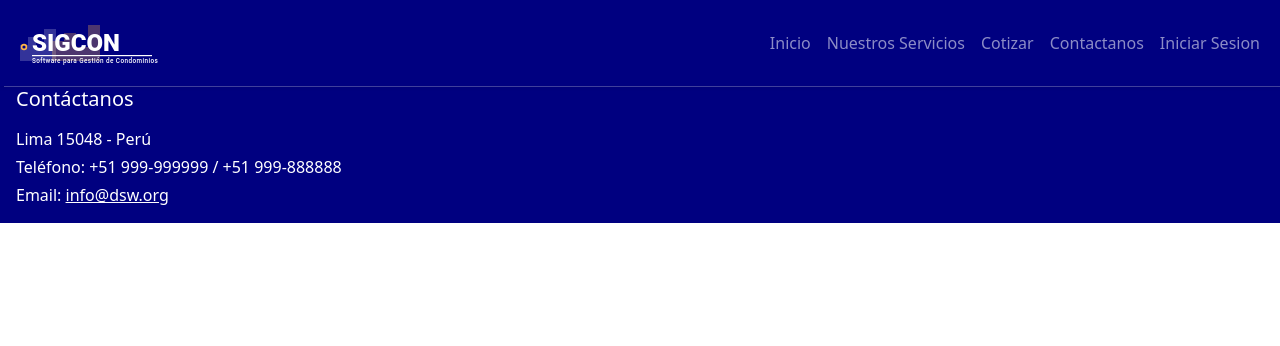
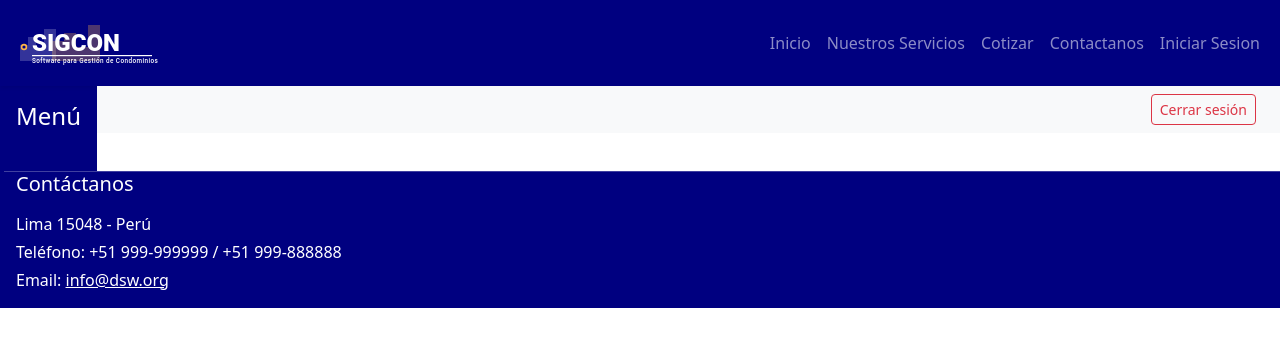
Before and after one commit to inwe-research-group/261dswS3AngularSigconFrontend, an Angular app: page /dashboard in a window 1280 px wide. Before the commit this address led to /. Shown: the top 346 px of the page. Built offline with nearby package versions, Linux system fonts and the light colour scheme.

Commit message:
add dashboard

```diff
--- a/src/app/app.routes.ts
+++ b/src/app/app.routes.ts
@@ -1,8 +1,11 @@
 import { Routes } from '@angular/router';
 import { Home } from './components/home/home';
 import { InicioSesion } from './components/inicio-sesion/inicio-sesion';
+import { Dashboard } from './components/dashboard/dashboard';
 
 export const routes: Routes = [
   { path: '',component: Home },
   { path: 'login', component: InicioSesion},
+  { path: 'dashboard', component: Dashboard},
+  { path: '**',redirectTo: ''},
 ];
--- /dev/null
+++ b/src/app/components/dashboard/dashboard.html
@@ -0,0 +1,31 @@
+<div class="dashboard-container d-flex">
+  <!-- Sidebar -->
+  <div class="sidebar bg-primary text-white p-3">
+    <h4 class="mb-4">Menú</h4>
+    <ul class="nav flex-column">
+      @for (modulo of user?.modulos; track modulo.idMod) {
+        <li class="nav-item">
+          <a class="nav-link text-white" [routerLink]="modulo.url">{{ modulo.descripcion }}</a>
+        </li>
+      }
+    </ul>
+  </div>
+
+  <!-- Main content -->
+  <div class="main-content flex-grow-1 d-flex flex-column">
+    <!-- Topbar -->
+    <nav class="navbar navbar-light bg-light justify-content-between px-4">
+      <div>
+        @if (user) {
+          <strong>{{ user.names }} </strong> - <span>{{ user.rol.codigo }}</span>
+        }
+      </div>
+      <button class="btn btn-outline-danger btn-sm" (click)="logout()">Cerrar sesión</button>
+    </nav>
+
+    <!-- Main Section -->
+    <div class="content-area container-fluid p-0 flex-grow-1">
+      <router-outlet></router-outlet>
+    </div>
+  </div>
+</div>
--- /dev/null
+++ b/src/app/components/dashboard/dashboard.ts
@@ -0,0 +1,30 @@
+import { Component, OnInit, inject} from '@angular/core';
+import {Router,RouterModule} from '@angular/router';
+import { SessionService } from '../../services/session.service';
+import { UserSesion } from '../../model/user-sesion';
+import { AuthService } from '../../services/auth.service';
+
+
+@Component({
+  selector: 'app-dashboard',
+  imports: [RouterModule],
+  templateUrl: './dashboard.html',
+  styleUrl: './dashboard.scss',
+})
+export class Dashboard implements OnInit{
+  sessionService=inject(SessionService);
+  authService=inject(AuthService);
+  router=inject(Router);
+  user:UserSesion|null=null;
+
+  ngOnInit(): void {
+    this.user=this.sessionService.getInfoSession();
+  }
+
+  logout(){
+    this.authService.logout();
+    this.router.navigate(['/inicio-sesion']);
+  }
+
+
+}
--- a/src/app/components/inicio-sesion/inicio-sesion.ts
+++ b/src/app/components/inicio-sesion/inicio-sesion.ts
@@ -6,7 +6,7 @@ import { AuthService } from '../../services/auth.service';
 import { ToastService } from '../../services/toast.service';
 import { UserRequest } from '../../model/api/request/user-request';
 import { UserResponse } from '../../model/api/response/user-response';
-import { TokenService } from '../../services/token.service';
+import { SessionService } from '../../services/session.service';
 
 @Component({
   selector: 'app-inicio-sesion',
@@ -22,7 +22,7 @@ export class InicioSesion {
   toastService = inject(ToastService)
   userRequest:UserRequest={} as UserRequest;
   userResponse:UserResponse={} as UserResponse;
-  tokenService=inject(TokenService);
+  tokenService=inject(SessionService);
 
   form = new FormGroup({
     email: new FormControl('', [Validators.required]),
@@ -46,7 +46,7 @@ export class InicioSesion {
         console.log(this.tokenService.getInfoSession());
         this.toastService.show('Ingreso exitoso', 'success');
         console.log('Login successful');
-        this.router.navigate(['/']);
+        this.router.navigate(['/dashboard']);
       },
       (err:any)=>{
         console.log(err);
--- a/src/app/services/token.service.ts
+++ b/src/app/services/session.service.ts
@@ -6,7 +6,7 @@ import { Modulo } from '../model/modulo';
 @Injectable({
   providedIn: 'root',
 })
-export class TokenService {
+export class SessionService {
 
   private getDecodedToken():any|null{
     const token=localStorage.getItem('user_token');
```
Also changed, not shown: src/app/components/dashboard/dashboard.scss (added), 1 other file (tests, documents, lock files or other folders).
